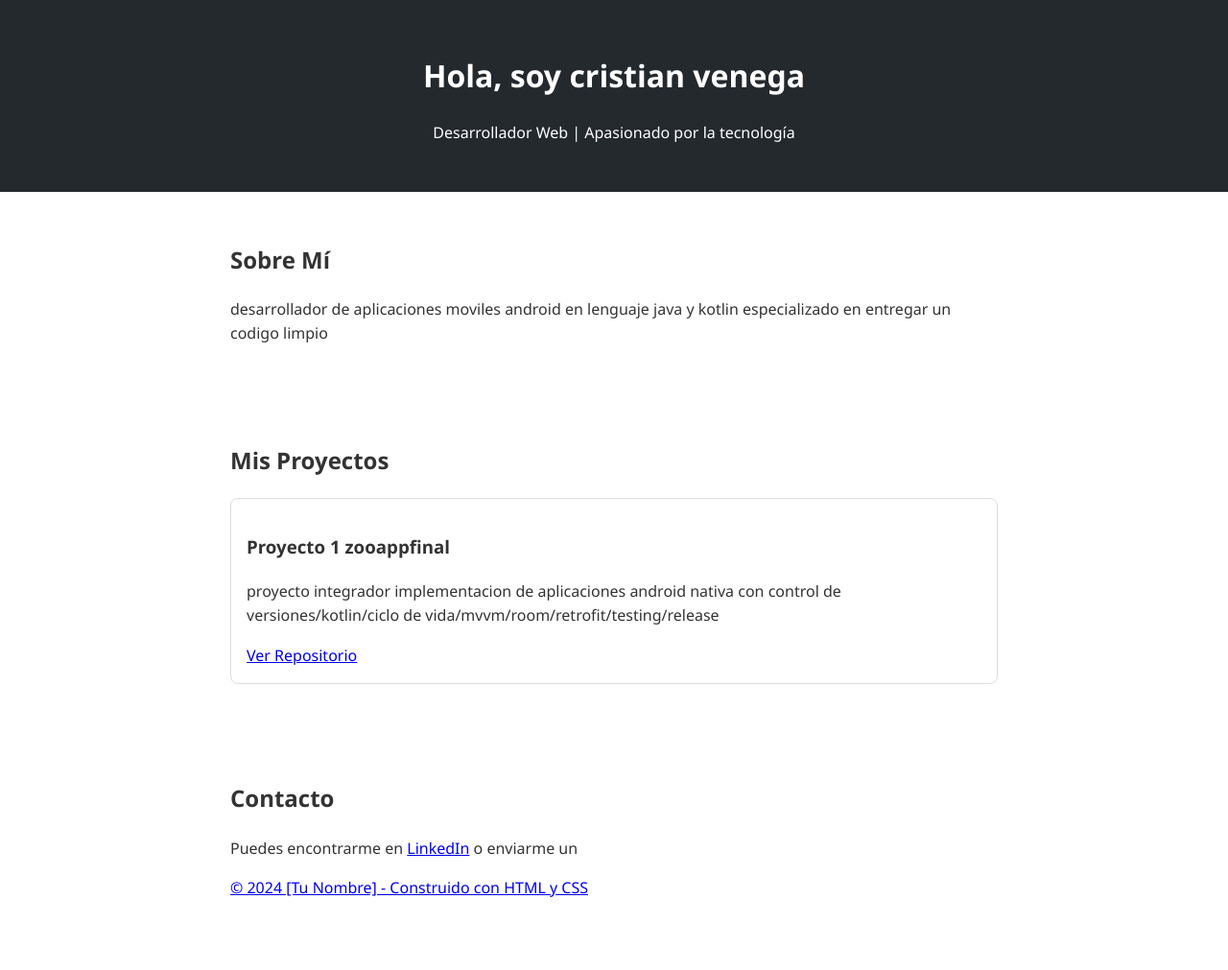
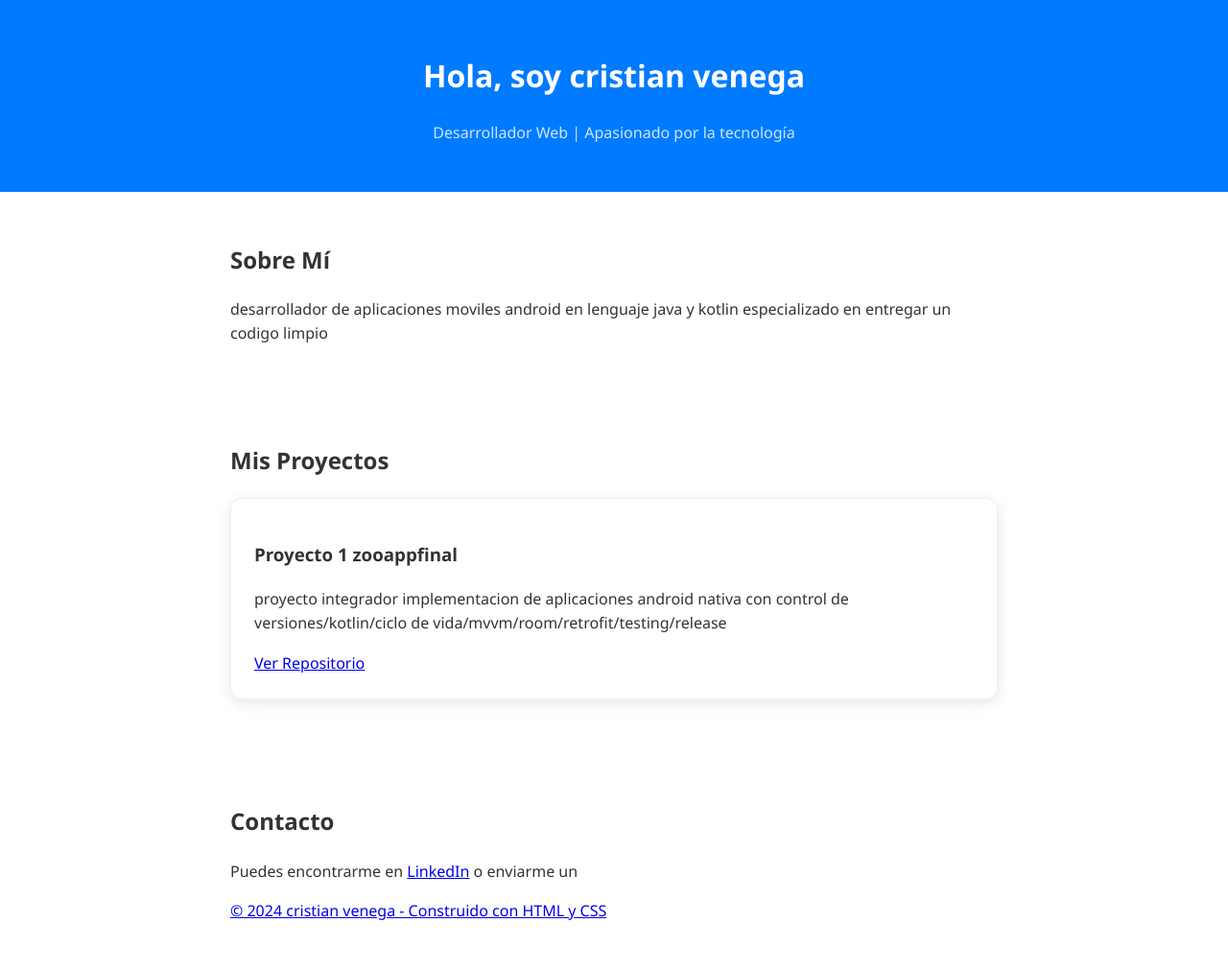
Before and after one commit to cristianrvenega2001-dot/mi-portafolio, a plain HTML site: page index.html in a window 1280 px wide. Shown: the whole page at 96% size. Before the commit the page ends 987 px from the top, so only its background shows below. Drawn offline with Linux system fonts and the light colour scheme.

Commit message:
Update header styles and footer text

```diff
--- a/index.html
+++ b/index.html
@@ -7,10 +7,11 @@
     <!-- Enlace a CSS externo o frameworks como Tailwind/Bootstrap si lo deseas -->
     <style>
         body { font-family: 'Segoe UI', sans-serif; line-height: 1.6; margin: 0; color: #333; }
-        header { background: #24292e; color: white; padding: 2rem; text-align: center; }
+        header { background: #007bff; color: white; padding: 2rem; text-align: center; }
         section { padding: 2rem; max-width: 800px; margin: auto; }
-        .project-card { border: 1px solid #ddd; border-radius: 8px; padding: 1rem; margin-bottom: 1rem; }
+        .project-card { border: 1px solid #eee; border-radius: 12px; padding: 1.5rem; margin-bottom: 1.5rem; box-shadow: 0 4px 15px rgba(0,0,0,0.1); transition: transform 0.3s ease; }
         footer { text-align: center; padding: 2rem; background: #f4f4f4; }
+        header p { opacity: 0.8; font-weight: 300; }
     </style>
 </head>
 <body>
@@ -40,7 +41,7 @@
     </section>
 
     <footer>
-        <p>&copy; 2024 [Tu Nombre] - Construido con HTML y CSS</p>
+        <p>&copy; 2024 cristian venega - Construido con HTML y CSS</p>
     </footer>
 
 </body>
```
